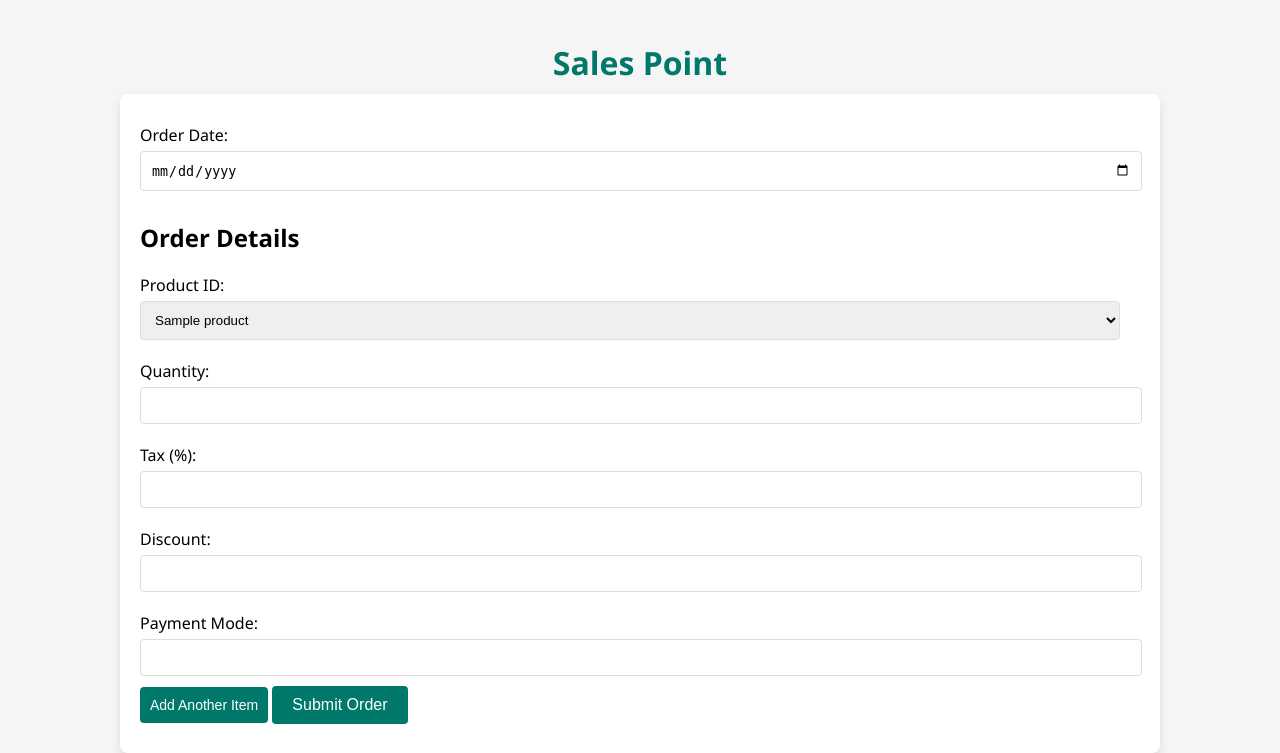
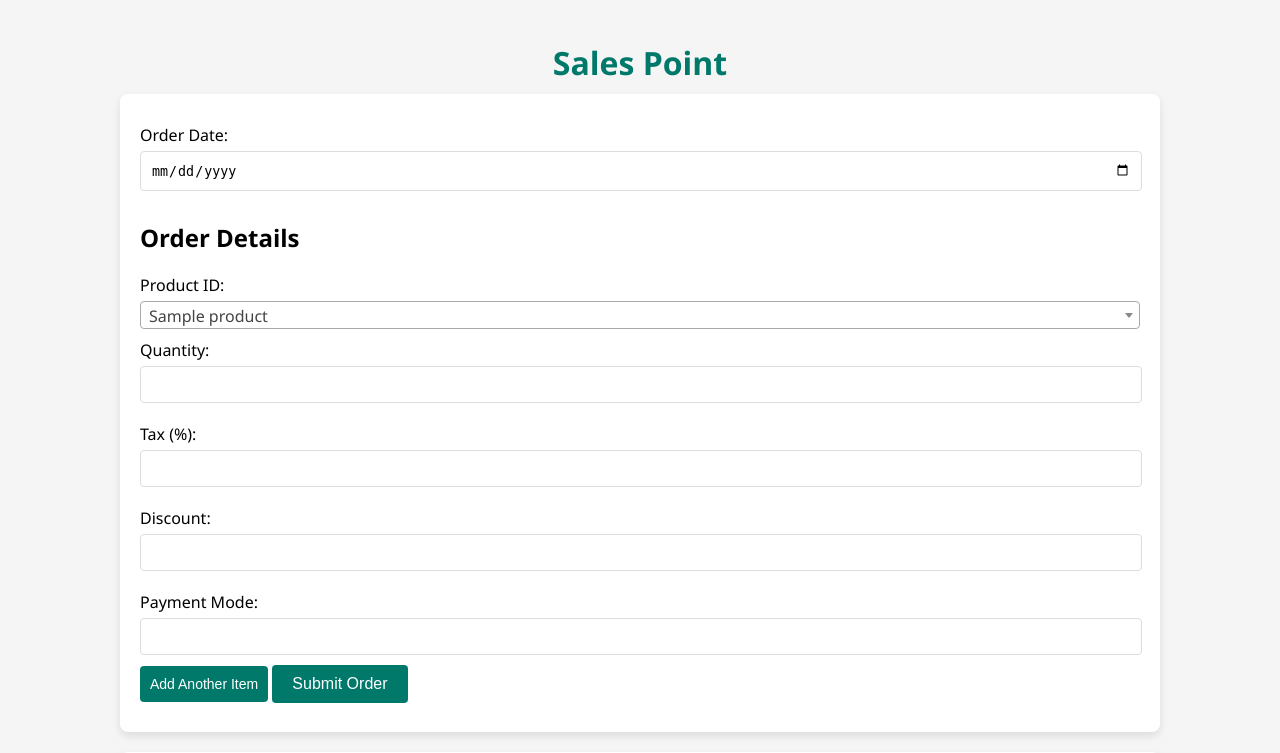
Before and after one commit to Derek1211212/webapp, a Flask app: page /add_order in a window 1280 px wide. Shown: the top 753 px of the page. Run offline with Flask 3, Linux system fonts and the light colour scheme; the visitor is signed in with stand-in values (Sample User, id 1); tables that the repository leaves empty or names only in its code hold one stand-in row (values such as "Sample post"); data that the repository does not hold is empty; some libraries are stand-ins or nearby versions.

Commit message:
Update sales_point.html

```diff
--- a/templates/sales_point.html
+++ b/templates/sales_point.html
@@ -86,7 +86,14 @@
         .add-item-btn:hover {
             background-color: #004d40; /* Darker teal */
         }
+
+        .select2-container {
+            width: 100% !important; /* Ensures that Select2 takes full width of its container */
+        }
     </style>
+    <link href="https://cdnjs.cloudflare.com/ajax/libs/select2/4.1.0/css/select2.min.css" rel="stylesheet" />
+    <script src="https://code.jquery.com/jquery-3.6.0.min.js"></script>
+    <script src="https://cdnjs.cloudflare.com/ajax/libs/select2/4.1.0/js/select2.min.js"></script>
     <script src="https://js.paystack.co/v1/inline.js"></script>
     <script>
         document.addEventListener('DOMContentLoaded', function() {
@@ -100,7 +107,7 @@
 
                 orderItemDiv.innerHTML = `
                     <label for="product_id">Product ID:</label>
-                    <select name="product_id" required>
+                    <select name="product_id" class="product-select" required>
                         {% for product in products %}
                             <option value="{{ product.ProductID }}">{{ product.ProductName }}</option>
                         {% endfor %}
@@ -120,6 +127,18 @@
                 `;
 
                 orderItems.appendChild(orderItemDiv);
+
+                // Initialize Select2
+                $('.product-select').select2({
+                    placeholder: 'Select a product',
+                    width: '100%'
+                });
+            });
+
+            // Initialize Select2 on existing dropdowns
+            $('.product-select').select2({
+                placeholder: 'Select a product',
+                width: '100%'
             });
 
             paymentForm.addEventListener("submit", function(e) {
@@ -177,7 +196,7 @@
         <div id="order-items">
             <div class="order-item">
                 <label for="product_id">Product ID:</label>
-                <select name="product_id" required>
+                <select name="product_id" class="product-select" required>
                     {% for product in products %}
                         <option value="{{ product.ProductID }}">{{ product.ProductName }}</option>
                     {% endfor %}
```
